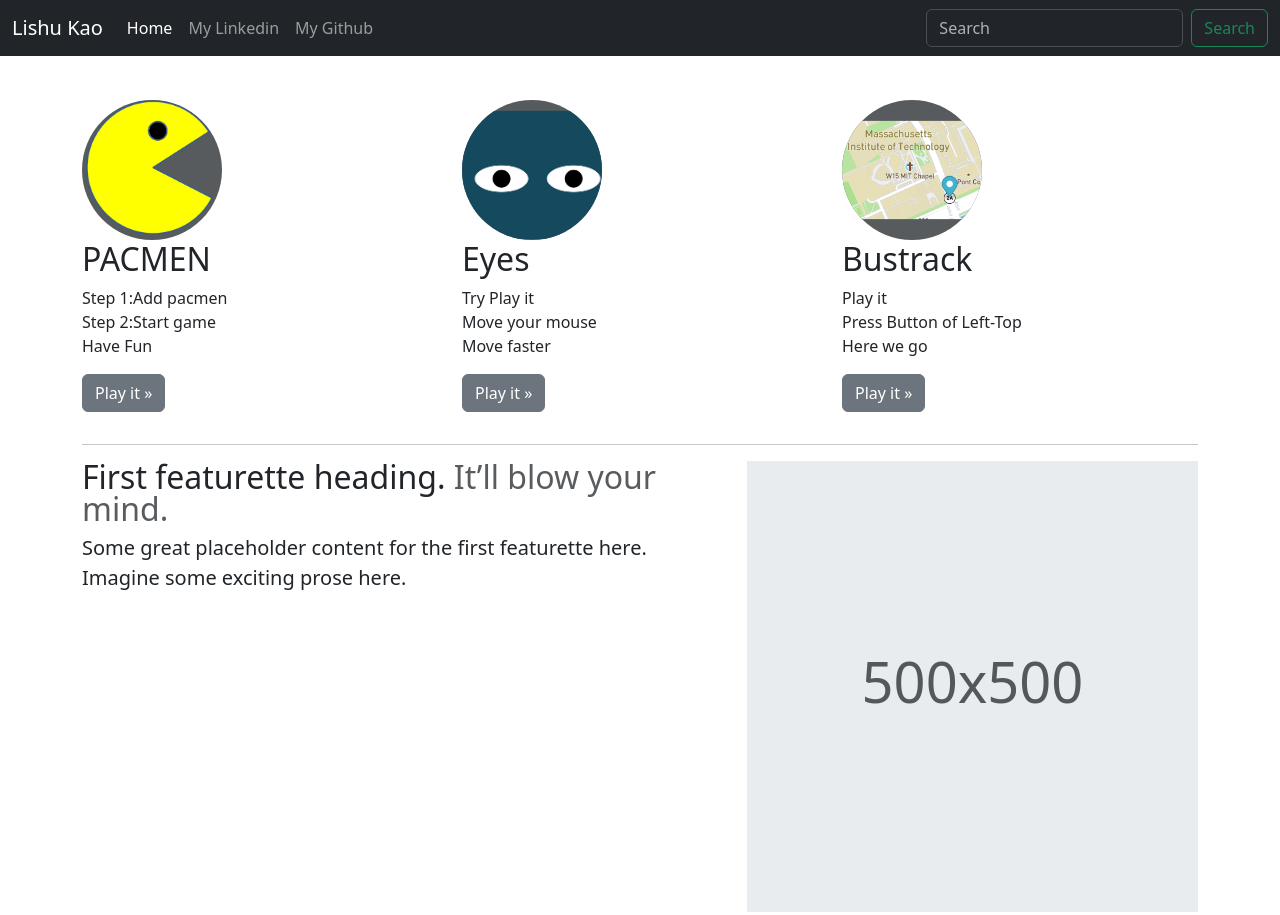
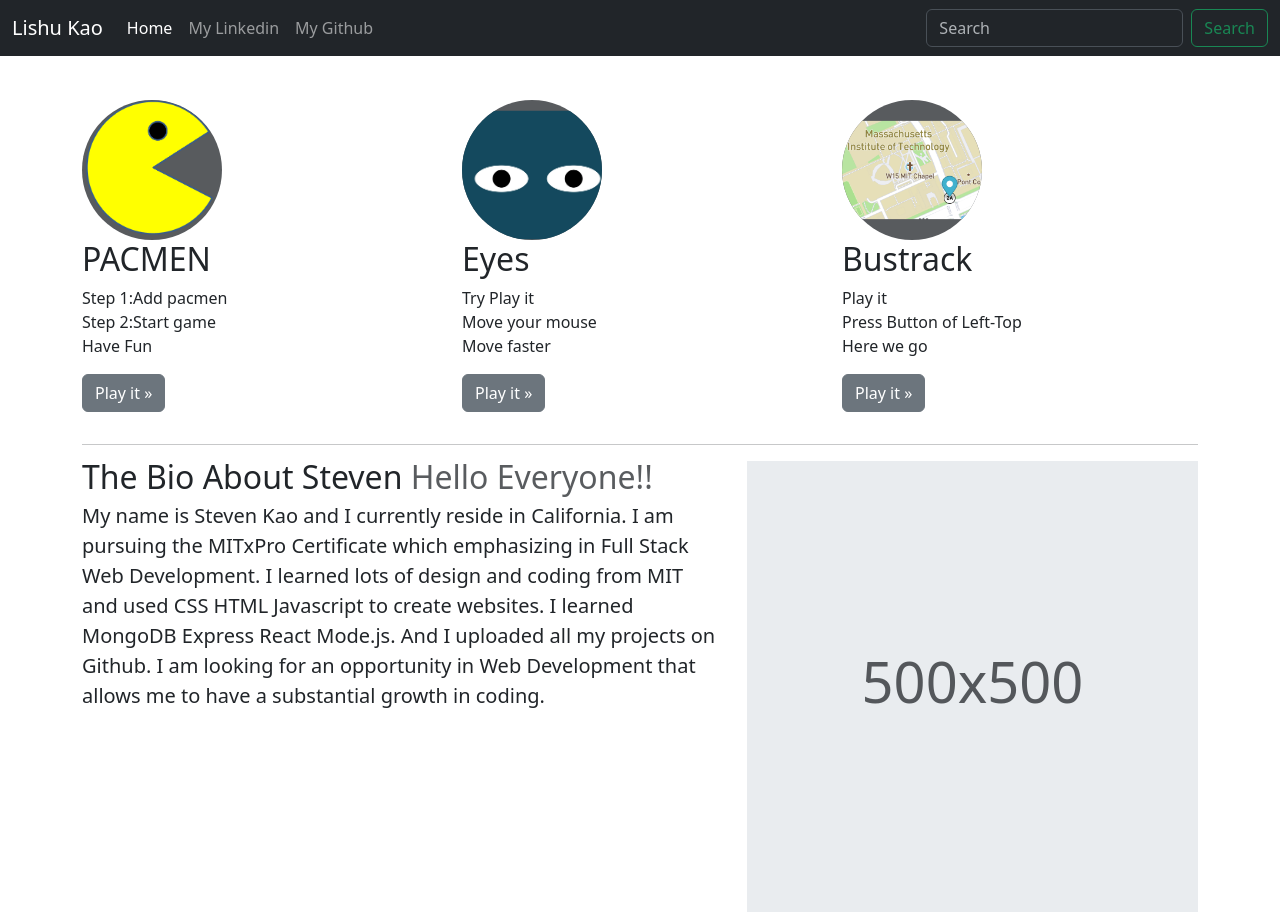
Before and after one commit to KaoSteven/KaoSteven.github.io, a plain HTML site: page index.html in a window 1280 px wide. Shown: the top 915 px of the page. Drawn offline with nearby package versions, Linux system fonts and the light colour scheme.

Commit message:
add The Bio About Steven

```diff
--- a/index.html
+++ b/index.html
@@ -89,8 +89,11 @@
 
 <div class="row featurette">
   <div class="col-md-7">
-    <h2 class="featurette-heading fw-normal lh-1">First featurette heading. <span class="text-body-secondary">It’ll blow your mind.</span></h2>
-    <p class="lead">Some great placeholder content for the first featurette here. Imagine some exciting prose here.</p>
+    <h2 class="featurette-heading fw-normal lh-1">The Bio About Steven <span class="text-body-secondary">Hello Everyone!!</span></h2>
+    <p class="lead">My name is Steven Kao and I currently reside in California. I am pursuing the MITxPro Certificate which emphasizing in Full Stack Web Development.
+      I learned lots of design and coding from MIT and used CSS HTML Javascript to create websites.
+      I learned MongoDB Express React Mode.js. And I uploaded all my projects on Github.
+      I am looking for an opportunity in Web Development that allows me to have a substantial growth in coding.</p>
   </div>
   <div class="col-md-5">
     <svg class="bd-placeholder-img bd-placeholder-img-lg featurette-image img-fluid mx-auto" width="500" height="500" xmlns="http://www.w3.org/2000/svg" role="img" aria-label="Placeholder: 500x500" preserveAspectRatio="xMidYMid slice" focusable="false"><title>Placeholder</title><rect width="100%" height="100%" fill="var(--bs-secondary-bg)"/><text x="50%" y="50%" fill="var(--bs-secondary-color)" dy=".3em">500x500</text></svg>
```
